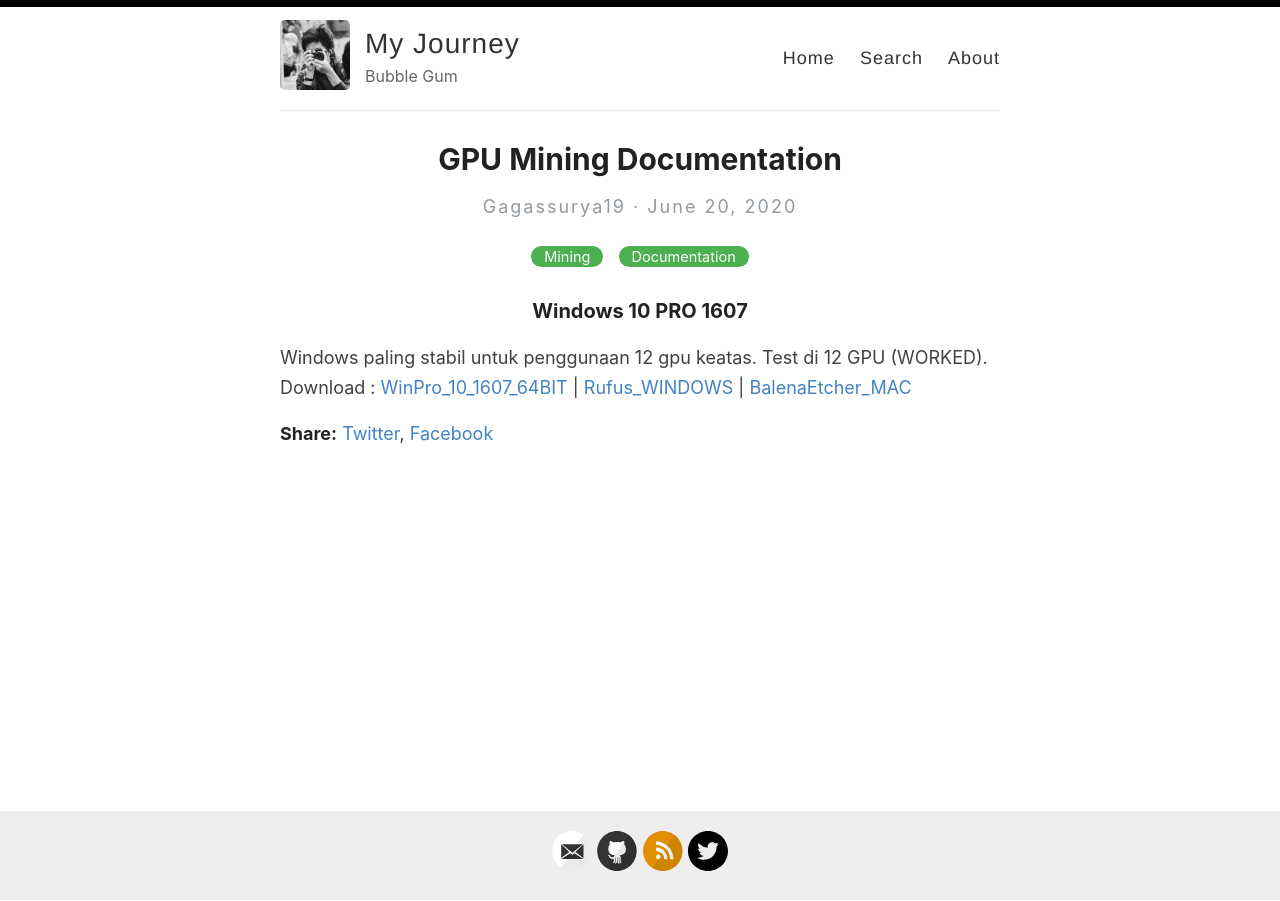
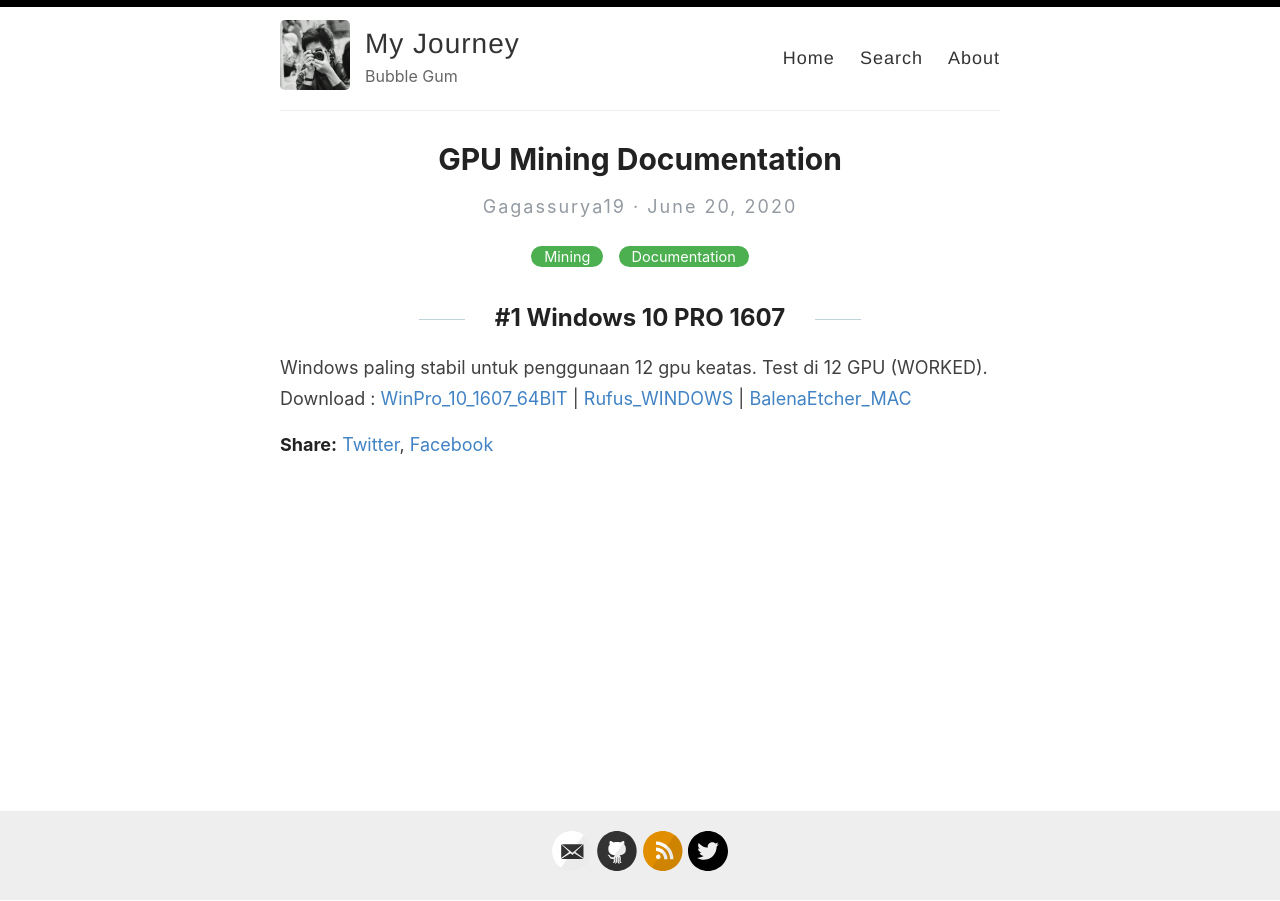
Before and after one commit to gagassurya19/gagassurya19.github.io, a Jekyll site: the page built from _posts/2020-06-20-miningProject2020.md, in a window 1280 px wide. Built offline with Jekyll 4.4.1, drawn with Linux system fonts in a browser that asks for light colours; comment, search, counter and statistics services are not loaded.

Commit message:
Update 2020-06-20-miningProject2020.md

```diff
--- a/_posts/2020-06-20-miningProject2020.md
+++ b/_posts/2020-06-20-miningProject2020.md
@@ -5,7 +5,7 @@ categories: [Mining, Documentation]
 excerpt: GPU Mining Documentation 2020 | Windows | Driver | Tweak | etc.
 ---
 
-### Windows 10 PRO 1607
+## #1 Windows 10 PRO 1607
 Windows paling stabil untuk penggunaan 12 gpu keatas. Test di 12 GPU (WORKED).
 Download :
 [WinPro_10_1607_64BIT](https://bit.ly/Win10ProV1607) |
```
